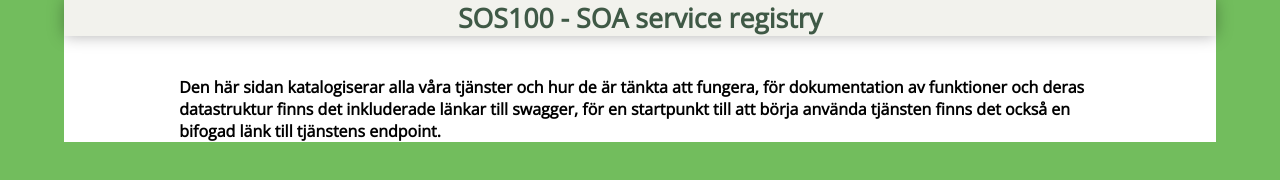
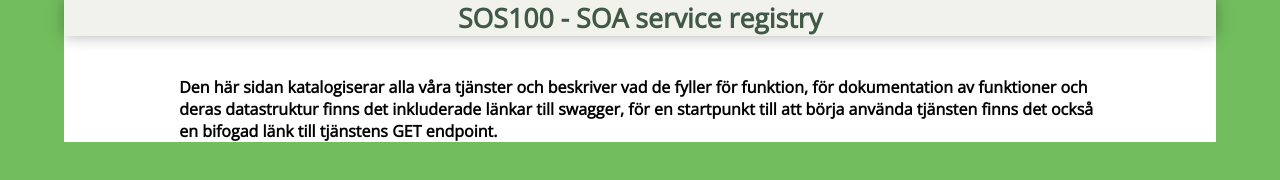
Before and after one commit to VERTIGOJACK/SOS100-SOA-Service-Registry, a plain HTML site: page index.html in a window 1280 px wide. Drawn offline with nearby package versions, Linux system fonts and the light colour scheme; no server answers.

Commit message:
changed some text

```diff
--- a/index.html
+++ b/index.html
@@ -12,10 +12,10 @@
       <section class="head">
         <h1>SOS100 - SOA service registry</h1>
         <p>
-          Den här sidan katalogiserar alla våra tjänster och hur de är tänkta
-          att fungera, för dokumentation av funktioner och deras datastruktur
+          Den här sidan katalogiserar alla våra tjänster och beskriver vad de fyller för funktion,
+          för dokumentation av funktioner och deras datastruktur
           finns det inkluderade länkar till swagger, för en startpunkt till att
-          börja använda tjänsten finns det också en bifogad länk till tjänstens
+          börja använda tjänsten finns det också en bifogad länk till tjänstens GET
           endpoint.
         </p>
       </section>
--- a/style.css
+++ b/style.css
@@ -49,7 +49,7 @@ table {
 
 table,
 td {
-  border-style: solid;
+  border-style: none;
   border-color: rgba(222, 222, 222, 0.5);
 }
 
```
